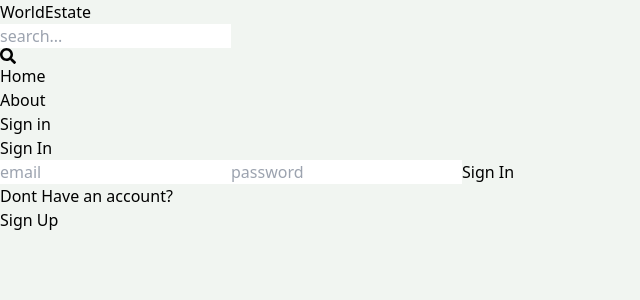
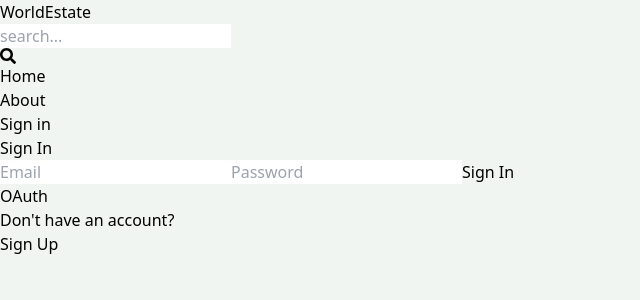
Before and after one commit to beltschatsar-01/world, a React (Vite) app in the folder client/: page /sign-in in a window 1280 px wide. Shown: the top 300 px of the page, without its empty margins (0-640 px from the left). Built offline with nearby package versions, Linux system fonts and the light colour scheme.

Commit message:
world 13

```diff
--- /dev/null
+++ b/client/src/components/OAuth.jsx
@@ -0,0 +1,7 @@
+import React from 'react'
+
+export default function OAuth() {
+  return (
+    <div>OAuth</div>
+  )
+}
--- a/client/src/pages/SignIn.jsx
+++ b/client/src/pages/SignIn.jsx
@@ -2,10 +2,11 @@ import React, { useState } from 'react';
 import { Link, useNavigate } from 'react-router-dom';
 import { useDispatch, useSelector } from 'react-redux';
 import { signInStart, signInSuccess, signInFailure } from '../redux/user/userSlice';
+import OAuth from '../components/OAuth';
 
 const SignIn = () => {
   const [formData, setFormData] = useState({});
-  const { loading, error } = useSelector((state) => state.user);
+  const {loading,error} = useSelector((state)=>state.user);
   const navigate = useNavigate();
   const dispatch = useDispatch();
 
@@ -15,13 +16,12 @@ const SignIn = () => {
       [e.target.id]: e.target.value,
     });
   };
-
   const handleSubmit = async (e) => {
     e.preventDefault();
 
     try {
       // Start loading state
-      dispatch(signInStart(true));
+      dispatch(signInStart());
 
       const res = await fetch('/api/auth/signin', {
         method: 'POST',
@@ -31,22 +31,23 @@ const SignIn = () => {
         body: JSON.stringify(formData),
       });
 
+
       const data = await res.json();
+
+      console.log(data); // Log the data received from the server
 
       if (data.success === false) {
         // Handle sign-in failure
         dispatch(signInFailure(data.message));
-      } else {
+      }
         // Handle sign-in success
+
         dispatch(signInSuccess(data));
         navigate('/');
-      }
+
     } catch (error) {
-      // Handle network errors, failed to fetch, etc.
+      // Handle network errors
       dispatch(signInFailure(error.message));
-    } finally {
-      // Stop loading state
-      dispatch(signInStart(false));
     }
   };
 
@@ -56,27 +57,30 @@ const SignIn = () => {
       <form onSubmit={handleSubmit} className='flex flex-col gap-4'>
         <input
           type='email'
-          placeholder='email'
+          placeholder='Email'
           className='border p-3 rounded-lg'
           id='email'
+          value={formData.email}
           onChange={handleChange}
         />
         <input
           type='password'
-          placeholder='password'
+          placeholder='Password'
           className='border p-3 rounded-lg'
           id='password'
+          value={formData.password}
           onChange={handleChange}
         />
         <button
           disabled={loading}
-          className='bg-slate-700 text-white p-3 rounded-lg uppercase hover:opacity-95 disabled:opacity-80 '
+          className='bg-slate-700 text-white p-3 rounded-lg uppercase hover:opacity-95 disabled:opacity-80'
         >
           {loading ? 'Loading...' : 'Sign In'}
         </button>
+        <OAuth />
       </form>
       <div className='flex gap-2 mt-5'>
-        <p>Dont Have an account?</p>
+        <p>Don't have an account?</p>
         <Link to={'/sign-up'} className='text-blue-700'>
           Sign Up
         </Link>
@@ -87,108 +91,3 @@ const SignIn = () => {
 };
 
 export default SignIn;
-
-
-
-
-
-
-
-
-
-
-
-
-/*import React, { useState } from 'react';
-import { Link, useNavigate } from 'react-router-dom';
-import { useDispatch, useSelector } from 'react-redux';
-import {signInStart,signInSuccess,signInFailure} from '../redux/user/userSlice'
-
-const SignIn = () => {
-  const [formData, setFormData] = useState({});
- const {loading,error} = useSelector((state)=>state.user);
-  const navigate = useNavigate();
-  const dispatch = useDispatch();
-
-  const handleChange = (e) => {
-    setFormData({
-      ...formData,
-      [e.target.id]: e.target.value,
-    });
-  };
-
-  const fetchData = async () => {
-    try {
-      const res = await fetch('/api/auth/signin', {
-        method: 'POST',
-        headers: {
-          'Content-Type': 'application/json',
-        },
-        body: JSON.stringify(formData),
-      });
-
-      const data = await res.json();
-
-      if (data.success === false) {
-        dispatch(signInFailure(data.message))
-        return;
-      }
-
-      dispatch(signInSuccess(data));
-      navigate('/')
-
-    } catch (error) {
-      dispatch(signInFailure(error.message));
-    } finally {
-      setLoading(false);
-    }
-  };
-
-
-  const handleSubmit = async (e) => {
-    e.preventDefault();
-    setLoading(true);
-    await fetchData();
-  };
-
-  return (
-    <div className='p-3 max-w-lg mx-auto'>
-      <h1 className='text-3xl text-center font-semibold my-7'>Sign In</h1>
-      <form onSubmit={handleSubmit} className='flex flex-col gap-4'>
-
-        <input
-          type='email'
-          placeholder='email'
-          className='border p-3 rounded-lg'
-          id='email'
-          onChange={handleChange}
-        />
-        <input
-          type='password'
-          placeholder='password'
-          className='border p-3 rounded-lg'
-          id='password'
-          onChange={handleChange}
-        />
-        <button
-          disabled={loading}
-          className='bg-slate-700 text-white p-3 rounded-lg uppercase hover:opacity-95 disabled:opacity-80 '
-        >
-          {loading ? 'Loading...' : 'Sign In'}
-        </button>
-      </form>
-      <div className='flex gap-2 mt-5'>
-        <p>Dont Have an account?</p>
-        <Link to={'/sign-up'} className='text-blue-700'>
-          Sign Up
-        </Link>
-      </div>
-      {error && <p className='text-red-500 mt-5'>{error}</p>}
-    </div>
-  );
-};
-
-export default SignIn;
-
-
-*/
--- a/client/src/redux/store.js
+++ b/client/src/redux/store.js
@@ -21,5 +21,40 @@ export const store = configureStore({
     }),
 });
 
+export const persistor = persistStore(store);
 
-export const persistor = persistStore(store);
+
+
+
+
+
+
+
+
+
+
+/*import { combineReducers, configureStore } from '@reduxjs/toolkit';
+import userReducer from './user/userSlice';
+import { persistReducer, persistStore } from 'redux-persist';
+import storage from 'redux-persist/lib/storage';
+
+const rootReducer = combineReducers({ user: userReducer });
+
+const persistConfig = {
+  key: 'root',
+  storage,
+  version: 1,
+};
+
+const persistedReducer = persistReducer(persistConfig, rootReducer);
+
+export const store = configureStore({
+  reducer: persistedReducer,
+  middleware: (getDefaultMiddleware) =>
+    getDefaultMiddleware({
+      serializableCheck: false,
+    }),
+});
+
+
+export const persistor = persistStore(store);*/
```
